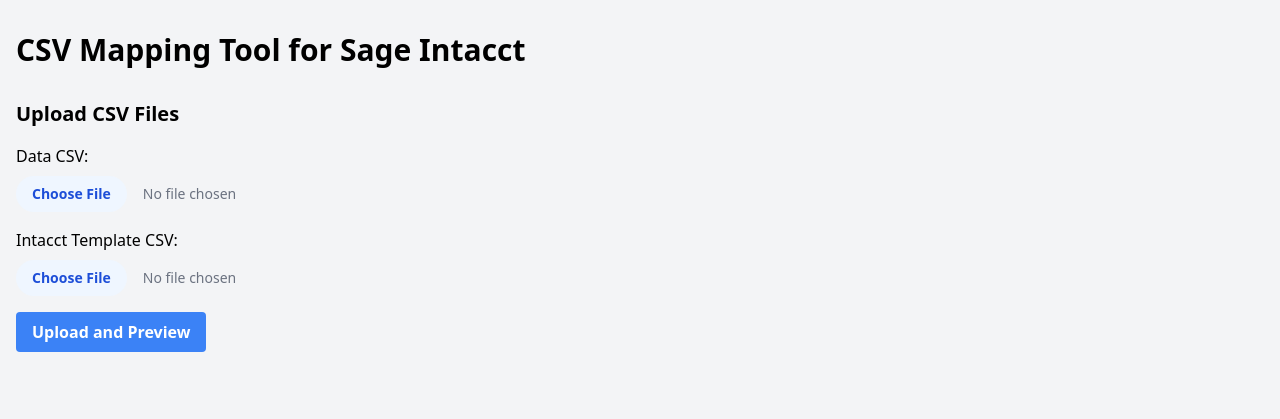
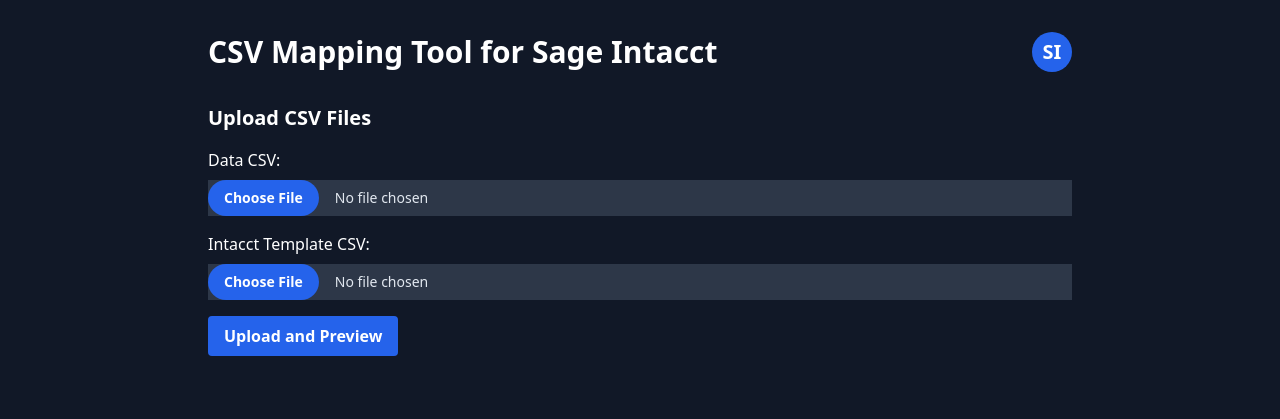
Before and after one commit to szubair22/CSVtoIntacctMapper, a Flask app: page / in a window 1280 px wide. Shown: the top 419 px of the page. Run offline with Flask 3, Linux system fonts and the light colour scheme; some libraries are stand-ins or nearby versions.

Commit message:
Agent step completed: Revise and implement UI changes to match the inspiration screenshot

```diff
--- a/static/css/styles.css
+++ b/static/css/styles.css
@@ -1 +1,43 @@
-/* Additional custom styles can be added here if needed */
+/* Custom styles for dark theme */
+body {
+    background-color: #1a202c;
+    color: #ffffff;
+}
+
+.container {
+    max-width: 64rem;
+    margin-left: auto;
+    margin-right: auto;
+}
+
+table {
+    background-color: #2d3748;
+    color: #e2e8f0;
+}
+
+th {
+    background-color: #4a5568;
+}
+
+tr:nth-child(even) {
+    background-color: #2d3748;
+}
+
+tr:nth-child(odd) {
+    background-color: #374151;
+}
+
+select, input[type="text"], input[type="file"] {
+    background-color: #2d3748;
+    color: #e2e8f0;
+    border-color: #4a5568;
+}
+
+select:focus, input[type="text"]:focus, input[type="file"]:focus {
+    border-color: #63b3ed;
+}
+
+/* Ensure text is visible on blue buttons */
+.bg-blue-600, .bg-blue-700 {
+    color: #ffffff;
+}
--- a/templates/index.html
+++ b/templates/index.html
@@ -7,22 +7,27 @@
     <script src="https://cdn.tailwindcss.com"></script>
     <link rel="stylesheet" href="{{ url_for('static', filename='css/styles.css') }}">
 </head>
-<body class="bg-gray-100">
-    <div class="container mx-auto px-4 py-8">
-        <h1 class="text-3xl font-bold mb-8">CSV Mapping Tool for Sage Intacct</h1>
+<body class="bg-gray-900 text-white">
+    <div class="container mx-auto px-4 py-8 max-w-4xl">
+        <div class="flex justify-between items-center mb-8">
+            <h1 class="text-3xl font-bold">CSV Mapping Tool for Sage Intacct</h1>
+            <div class="logo w-10 h-10 bg-blue-600 rounded-full flex items-center justify-center text-white font-bold text-xl">
+                SI
+            </div>
+        </div>
 
         <div class="mb-8">
             <h2 class="text-xl font-semibold mb-4">Upload CSV Files</h2>
             <form id="uploadForm" class="space-y-4">
                 <div>
                     <label for="dataFile" class="block mb-2">Data CSV:</label>
-                    <input type="file" id="dataFile" name="dataFile" accept=".csv" required class="block w-full text-sm text-gray-500 file:mr-4 file:py-2 file:px-4 file:rounded-full file:border-0 file:text-sm file:font-semibold file:bg-blue-50 file:text-blue-700 hover:file:bg-blue-100">
+                    <input type="file" id="dataFile" name="dataFile" accept=".csv" required class="block w-full text-sm text-gray-300 file:mr-4 file:py-2 file:px-4 file:rounded-full file:border-0 file:text-sm file:font-semibold file:bg-blue-600 file:text-white hover:file:bg-blue-700">
                 </div>
                 <div>
                     <label for="templateFile" class="block mb-2">Intacct Template CSV:</label>
-                    <input type="file" id="templateFile" name="templateFile" accept=".csv" required class="block w-full text-sm text-gray-500 file:mr-4 file:py-2 file:px-4 file:rounded-full file:border-0 file:text-sm file:font-semibold file:bg-blue-50 file:text-blue-700 hover:file:bg-blue-100">
+                    <input type="file" id="templateFile" name="templateFile" accept=".csv" required class="block w-full text-sm text-gray-300 file:mr-4 file:py-2 file:px-4 file:rounded-full file:border-0 file:text-sm file:font-semibold file:bg-blue-600 file:text-white hover:file:bg-blue-700">
                 </div>
-                <button type="submit" class="bg-blue-500 hover:bg-blue-700 text-white font-bold py-2 px-4 rounded">
+                <button type="submit" class="bg-blue-600 hover:bg-blue-700 text-white font-bold py-2 px-4 rounded">
                     Upload and Preview
                 </button>
             </form>
@@ -33,11 +38,11 @@
             <div class="grid grid-cols-1 md:grid-cols-2 gap-4">
                 <div>
                     <h3 class="text-lg font-medium mb-2">Data CSV</h3>
-                    <div id="dataPreview" class="bg-white p-4 rounded shadow overflow-x-auto"></div>
+                    <div id="dataPreview" class="bg-gray-800 p-4 rounded shadow overflow-x-auto"></div>
                 </div>
                 <div>
                     <h3 class="text-lg font-medium mb-2">Intacct Template CSV</h3>
-                    <div id="templatePreview" class="bg-white p-4 rounded shadow overflow-x-auto"></div>
+                    <div id="templatePreview" class="bg-gray-800 p-4 rounded shadow overflow-x-auto"></div>
                 </div>
             </div>
         </div>
@@ -48,7 +53,7 @@
         </div>
 
         <div id="downloadSection" class="hidden">
-            <button id="generateBtn" class="bg-green-500 hover:bg-green-700 text-white font-bold py-2 px-4 rounded">
+            <button id="generateBtn" class="bg-green-600 hover:bg-green-700 text-white font-bold py-2 px-4 rounded">
                 Generate and Download Mapped CSV
             </button>
         </div>
```
Also changed, not shown: image.png.
